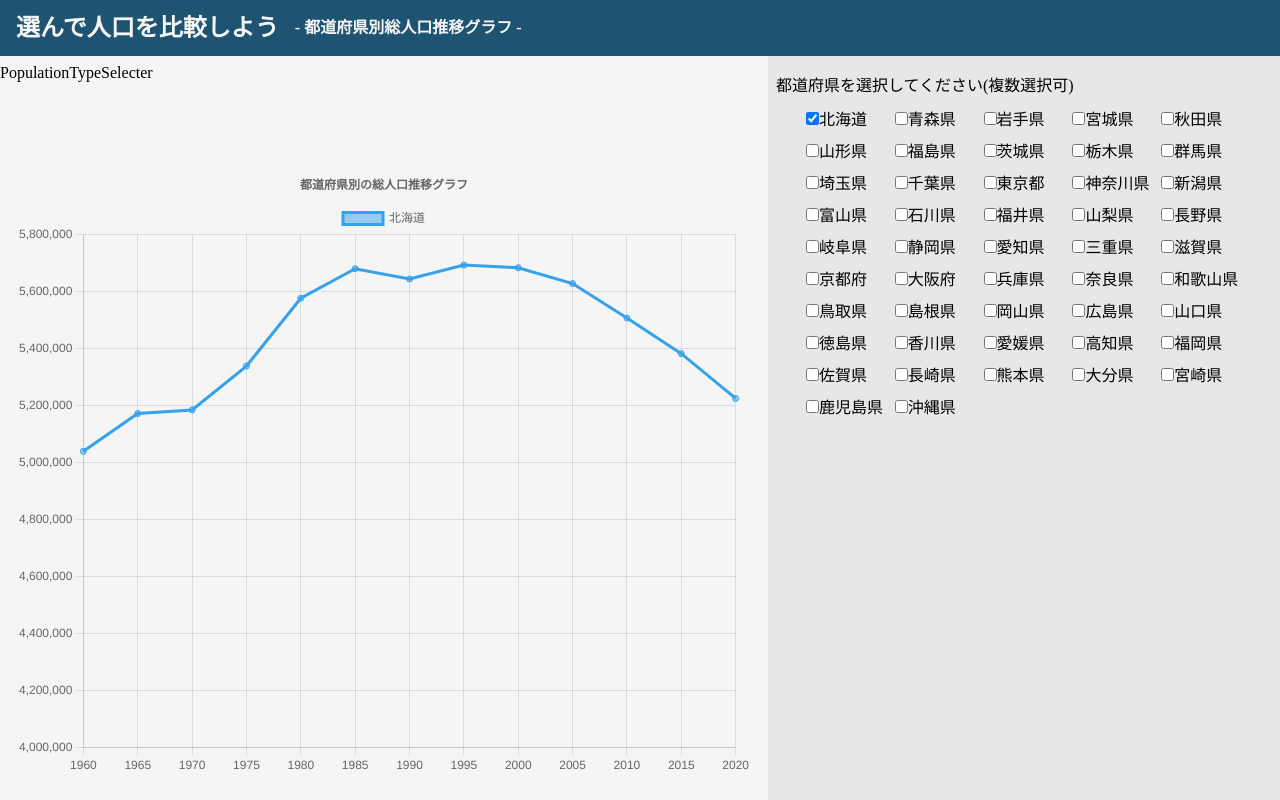
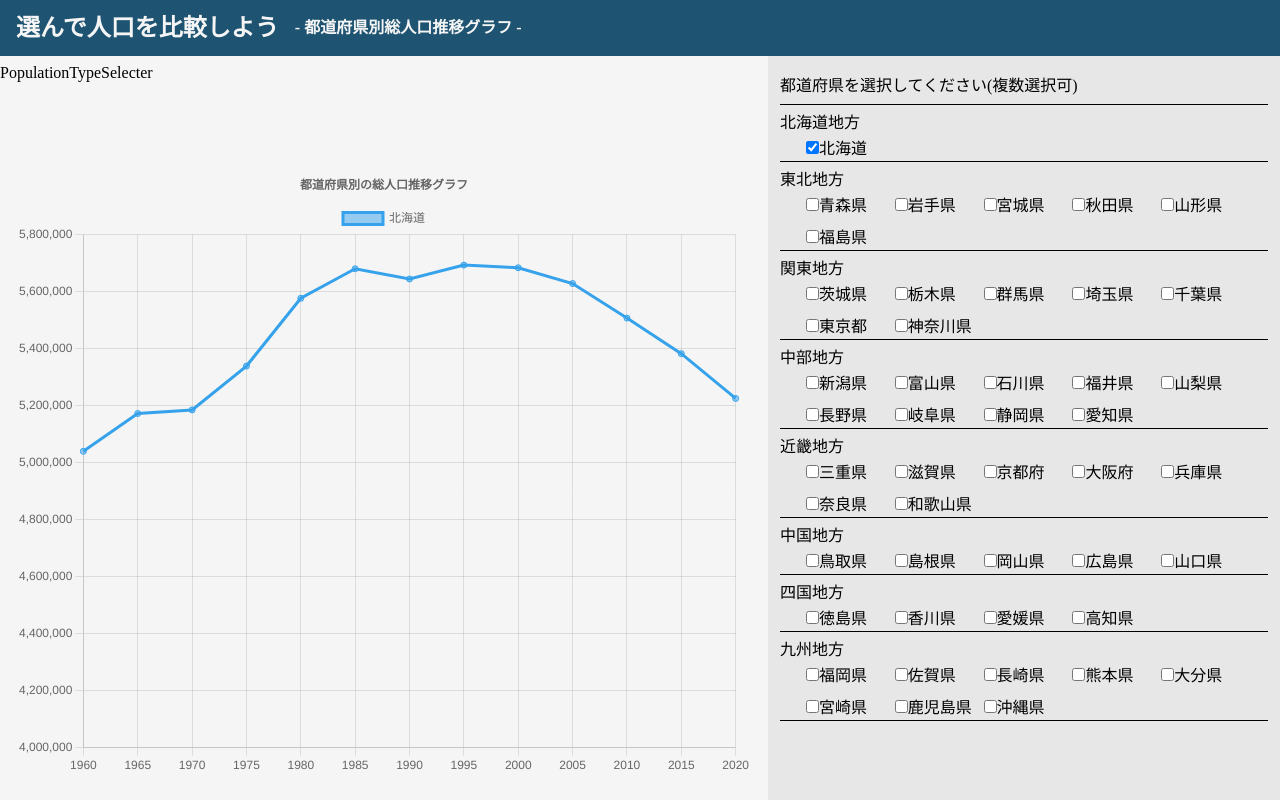
Before and after one commit to YukaChoco/population-graph, a Next.js app: page / in a window 1280 px wide. Built offline with nearby package versions, Linux system fonts and the light colour scheme; no server answers.

Commit message:
都道府県によるグルーピング

```diff
--- a/src/components/SettingSheet.tsx
+++ b/src/components/SettingSheet.tsx
@@ -2,6 +2,7 @@ import styles from '@/styles/SettingSheet.module.css';
 import CheckBox from './atom/CheckBox';
 import Prefecture from '@/types/Prefecture';
 import HandlePrefectureSelected from '@/types/HandlePrefectureSelected';
+import { PREFECTURES_GROUP } from '@/const';
 
 interface Props {
   prefectures: Prefecture[];
@@ -11,21 +12,38 @@ interface Props {
 export default function SettingSheet(props: Props) {
   const prefectures = props.prefectures;
 
+  const showCheckBox = (showPrefectures: Prefecture[]) => {
+    const displayCheckBox = showPrefectures.map((prefecture) => (
+      <CheckBox
+        key={prefecture.prefCode}
+        prefecture={prefecture}
+        handleChange={props.handleChange}
+      />
+    ));
+    return displayCheckBox;
+  };
+
+  const showPrefecturesGroup = PREFECTURES_GROUP.map((group) => (
+    <div key={group.groupName} className={styles.group}>
+      <div className={styles.groupName}>{group.groupName}</div>
+      <div className={styles.checkbox}>
+        {group.prefCode.map((prefCode) => {
+          const groupPrefectures = prefectures.filter(
+            (prefecture) => prefecture.prefCode === prefCode,
+          );
+          return <div key={prefCode}>{showCheckBox(groupPrefectures)}</div>;
+        })}
+      </div>
+    </div>
+  ));
+
   return (
     <div className={styles.sheet}>
       <fieldset className={styles.fieldset}>
         <legend className={styles.legend}>
           都道府県を選択してください(複数選択可)
         </legend>
-        <div className={styles.checkbox}>
-          {prefectures.map((prefecture) => (
-            <CheckBox
-              key={prefecture.prefCode}
-              prefecture={prefecture}
-              handleChange={props.handleChange}
-            />
-          ))}
-        </div>
+        {showPrefecturesGroup}
       </fieldset>
     </div>
   );
--- a/src/const/index.ts
+++ b/src/const/index.ts
@@ -3,3 +3,14 @@ export const API_HEADERS = {
     'X-API-KEY': process.env.API_KEY,
   },
 };
+
+export const PREFECTURES_GROUP = [
+  { groupName: '北海道地方', prefCode: [1] },
+  { groupName: '東北地方', prefCode: [2, 3, 4, 5, 6, 7] },
+  { groupName: '関東地方', prefCode: [8, 9, 10, 11, 12, 13, 14] },
+  { groupName: '中部地方', prefCode: [15, 16, 17, 18, 19, 20, 21, 22, 23] },
+  { groupName: '近畿地方', prefCode: [24, 25, 26, 27, 28, 29, 30] },
+  { groupName: '中国地方', prefCode: [31, 32, 33, 34, 35] },
+  { groupName: '四国地方', prefCode: [36, 37, 38, 39] },
+  { groupName: '九州地方', prefCode: [40, 41, 42, 43, 44, 45, 46, 47] },
+];
--- a/src/styles/SettingSheet.module.css
+++ b/src/styles/SettingSheet.module.css
@@ -1,5 +1,5 @@
 .sheet {
-  padding: 8px;
+  padding: 8px 12px;
   background: #e7e7e7;
 }
 
@@ -8,7 +8,19 @@
 }
 
 .legend {
+  width: 100%;
   padding: 8px 0px;
+  margin-bottom: 4px;
+  border-bottom: 1px solid black;
+}
+
+.group {
+  margin-bottom: 4px;
+  border-bottom: 1px solid black;
+}
+
+.groupName {
+  width: 100%;
 }
 
 .checkbox {
```
